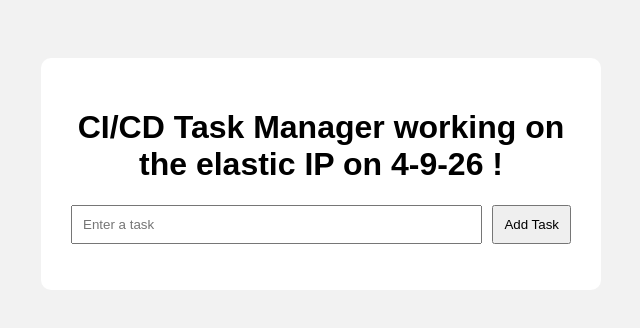
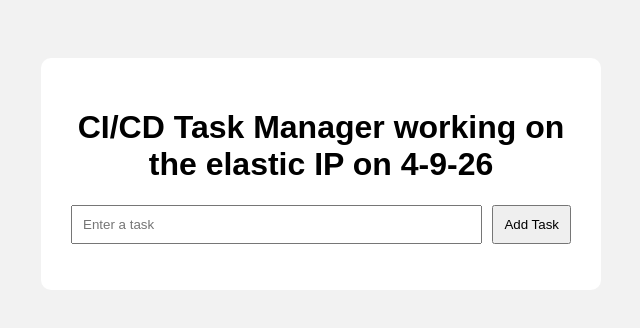
Before and after one commit to Harshavardhana-v/devops-task-manager, a plain HTML site: page index.html in a window 1280 px wide. Shown: the whole page, without its empty margins (319-959 px from the left). Drawn offline with Linux system fonts and the light colour scheme.

Commit message:
fix on 4th day

```diff
--- a/index.html
+++ b/index.html
@@ -9,7 +9,7 @@
 
     <div class="container">
 
-        <h1>CI/CD Task Manager working on the elastic IP on 4-9-26 !</h1>
+        <h1>CI/CD Task Manager working on the elastic IP on 4-9-26 </h1>
 
         <div class="input-area">
             <input type="text" id="taskInput" placeholder="Enter a task">
```
